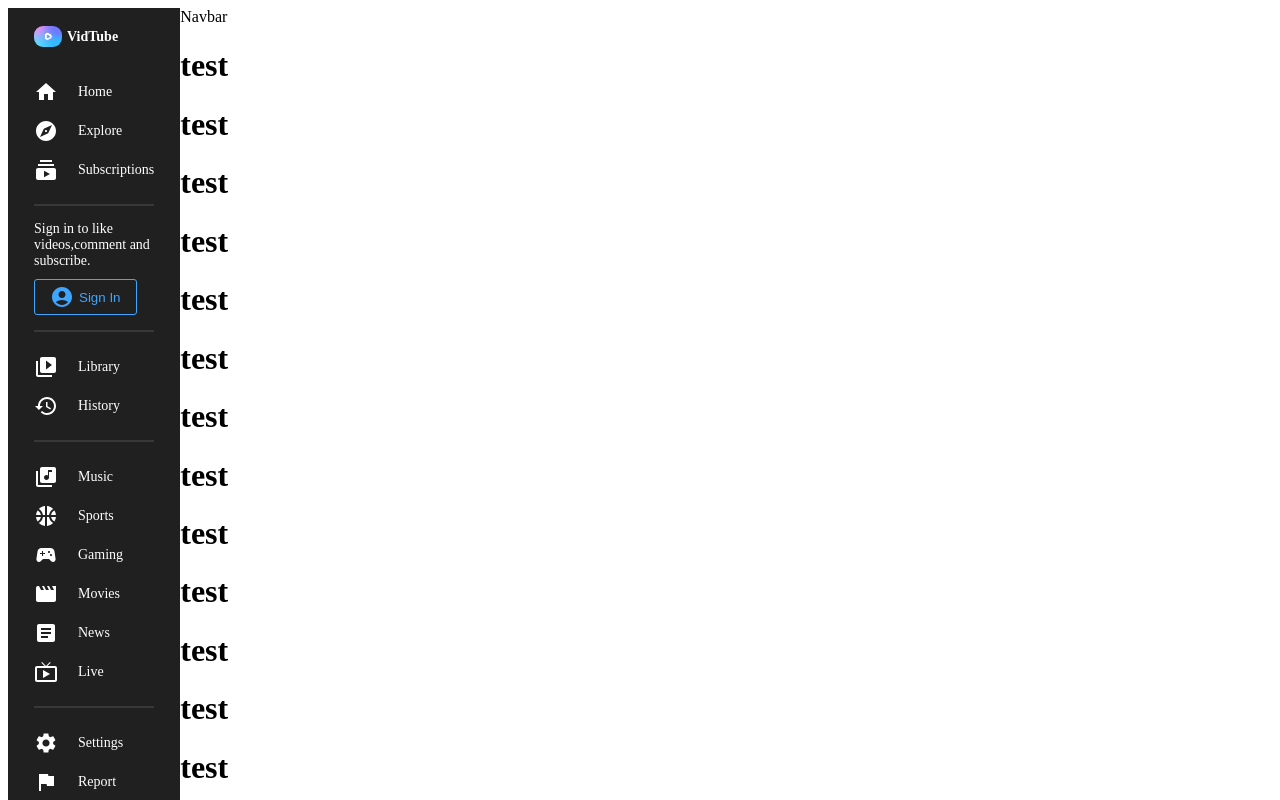
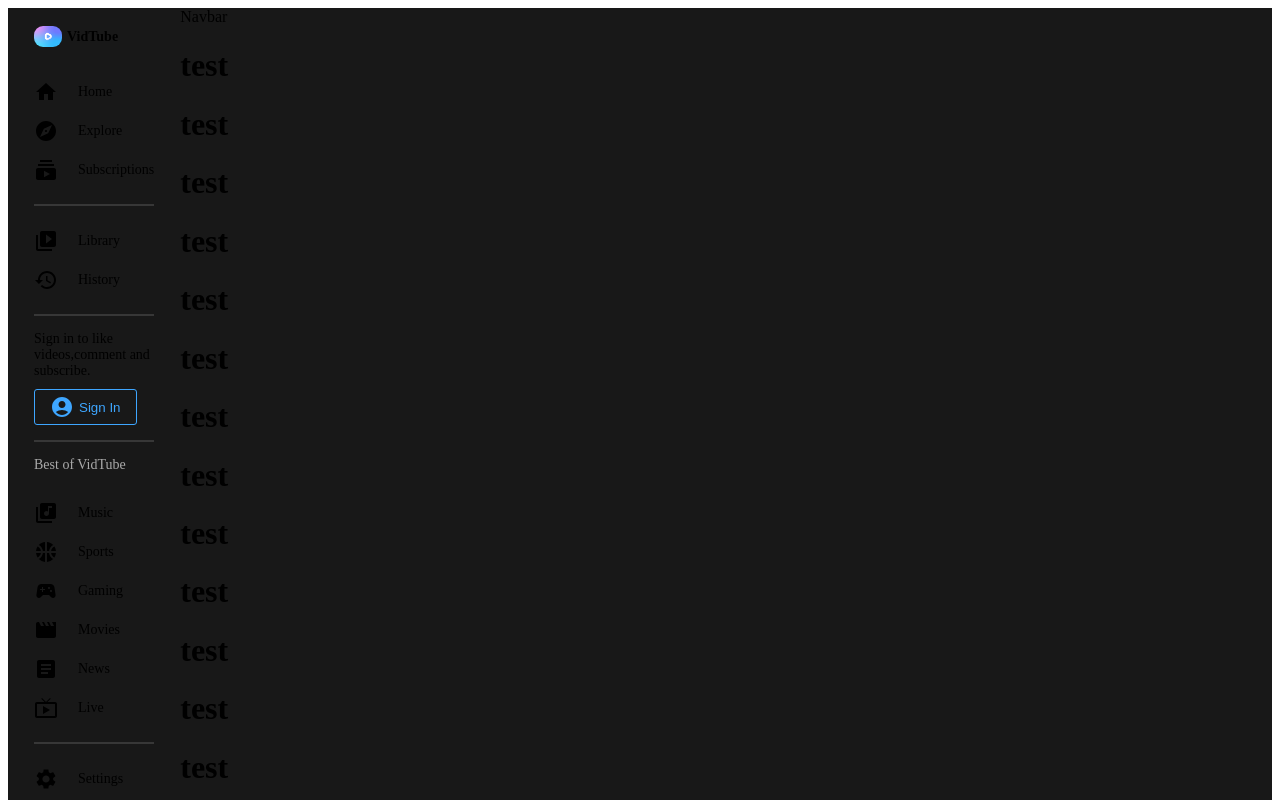
Before and after one commit to namitmalasi/vidtube, a React (Create React App) app: page / in a window 1280 px wide. Shown: the top 800 px of the page. Built offline with nearby package versions, Linux system fonts and the light colour scheme; the HTML template or start-up script is replaced by a standard one.

Commit message:
added the dark and light theme functionality

```diff
--- a/src/App.js
+++ b/src/App.js
@@ -1,6 +1,8 @@
-import styled from "styled-components";
+import { useState } from "react";
+import styled, { ThemeProvider } from "styled-components";
 import Menu from "./components/Menu";
 import Navbar from "./components/Navbar";
+import { darkTheme, lightTheme } from "./utils/Theme";
 
 const Container = styled.div`
   display: flex;
@@ -8,13 +10,16 @@ const Container = styled.div`
 
 const Main = styled.div`
   flex: 7;
+  background-color: ${({ theme }) => theme.bg};
 `;
 const Wrapper = styled.div``;
 
 function App() {
+  const [darkMode, setDarkMode] = useState(true);
   return (
+    <ThemeProvider theme={darkMode ? darkTheme : lightTheme}>
       <Container>
-      <Menu />
+        <Menu darkMode={darkMode} setDarkMode={setDarkMode} />
         <Main>
           <Navbar />
           <Wrapper>
@@ -54,6 +59,7 @@ function App() {
           </Wrapper>
         </Main>
       </Container>
+    </ThemeProvider>
   );
 }
 
--- a/src/components/Menu.js
+++ b/src/components/Menu.js
@@ -20,10 +20,10 @@ import AccountCircleIcon from "@mui/icons-material/AccountCircle";
 
 const Container = styled.div`
   flex: 1;
-  background-color: #202020;
-  height: 100%;
+  background-color: ${({ theme }) => theme.bg};
+ max-height: 100%;
   font-size: 14px;
-  color: white;
+  color: ${({ theme }) => theme.text}
   position: sticky;
   top: 0;
 `;
@@ -55,7 +55,7 @@ const Item = styled.div`
 
 const Hr = styled.hr`
   margin: 15px 0px;
-  border: 0.5px solid #373737;
+  border: 0.5px solid ${({ theme }) => theme.soft};
 `;
 
 const Login = styled.div``;
@@ -71,7 +71,14 @@ const Button = styled.button`
   align-items: center;
   gap: 5px;
 `;
-const Menu = () => {
+
+const Title = styled.h2`
+  font-size: 14px;
+  font-weight: 500;
+  color: #aaaaaa;
+  margin-bottom: 20px;
+`;
+const Menu = ({ darkMode, setDarkMode }) => {
   return (
     <Container>
       <Wrapper>
@@ -95,14 +102,6 @@ const Menu = () => {
         </Item>
         <Hr />
 
-        <Login>
-          Sign in to like videos,comment and subscribe.
-          <Button>
-            <AccountCircleIcon />
-            Sign In
-          </Button>
-        </Login>
-        <Hr />
         <Item>
           <VideoLibraryIcon />
           Library
@@ -113,6 +112,16 @@ const Menu = () => {
           History
         </Item>
         <Hr />
+
+        <Login>
+          Sign in to like videos,comment and subscribe.
+          <Button>
+            <AccountCircleIcon />
+            Sign In
+          </Button>
+        </Login>
+        <Hr />
+        <Title>Best of VidTube</Title>
         <Item>
           <LibraryMusicIcon />
           Music
@@ -158,7 +167,7 @@ const Menu = () => {
           Help
         </Item>
 
-        <Item>
+        <Item onClick={() => setDarkMode(!darkMode)}>
           <SettingsBrightnessIcon />
           Light Mode
         </Item>
--- /dev/null
+++ b/src/utils/Theme.js
@@ -0,0 +1,15 @@
+export const darkTheme = {
+  bg: "#181818",
+  bgLighter: "#202020",
+  text: "white",
+  textSoft: "#aaaaaa",
+  soft: "#373737",
+};
+
+export const lightTheme = {
+  bg: "#f9f9f9",
+  bgLighter: "white",
+  text: "black",
+  textSoft: "#606060",
+  soft: "#f5f5f5",
+};
```
Lines whose indentation alone changed are shown as unchanged.
